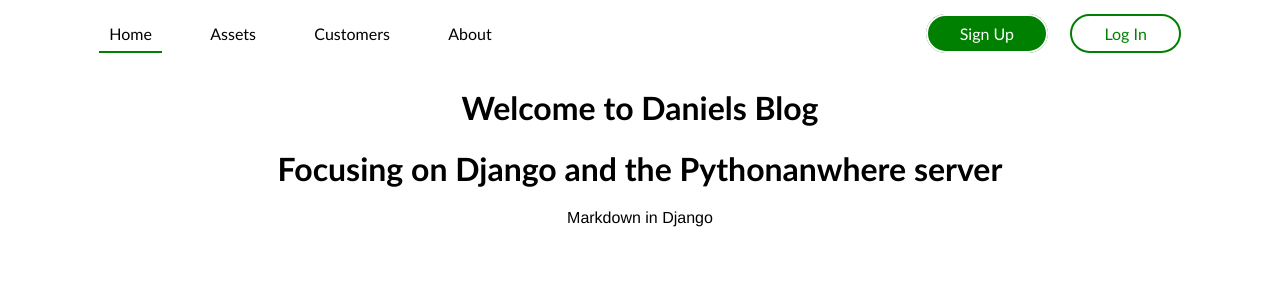
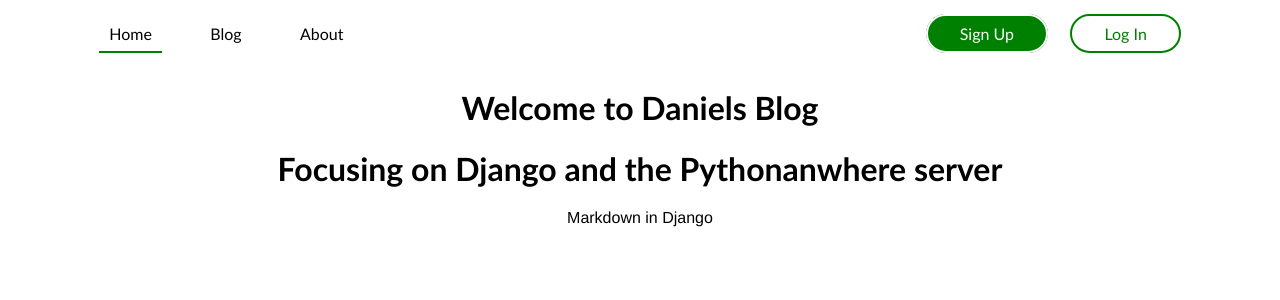
Before and after one commit to daniellambert95/django-blog, a Django app: page / in a window 1280 px wide. Shown: the top 300 px of the page. Run offline with Django 3.2, Linux system fonts and the light colour scheme; data comes from the database, SQL or seed files in the repository.

Commit message:
minor html changes

```diff
--- a/myblog/blog/templates/blog/home.html
+++ b/myblog/blog/templates/blog/home.html
@@ -11,16 +11,13 @@
         <nav>
           <ul class="navmenu">
             <li>
-              <a class="link1" href="index.html" id="currentpage"> Home</a>
+              <a class="link1" href="home.html" id="currentpage"> Home</a>
             </li>
             <li>
-              <a class="link1" href="Html_files/assets.html"> Assets</a>
+              <a class="link1" href=#> Blog</a>
             </li>
             <li>
-              <a class="link1" href="Html_files/customers.html"> Customers</a>
-            </li>
-            <li>
-              <a class="link1" href="Html_files/about.html"> About</a>
+              <a class="link1" href=#> About</a>
             </li>
           </ul>
           <ul class="cta">
```
